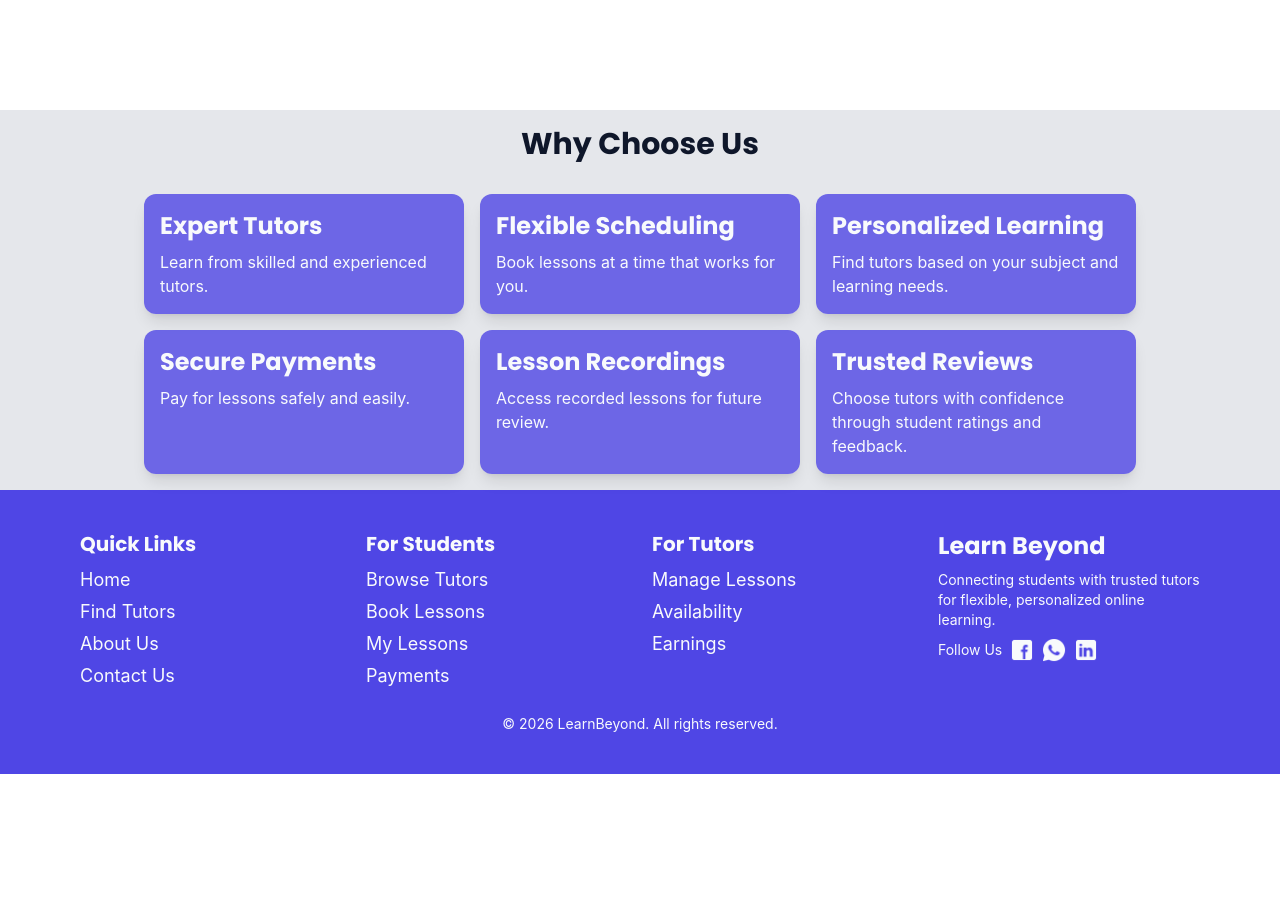
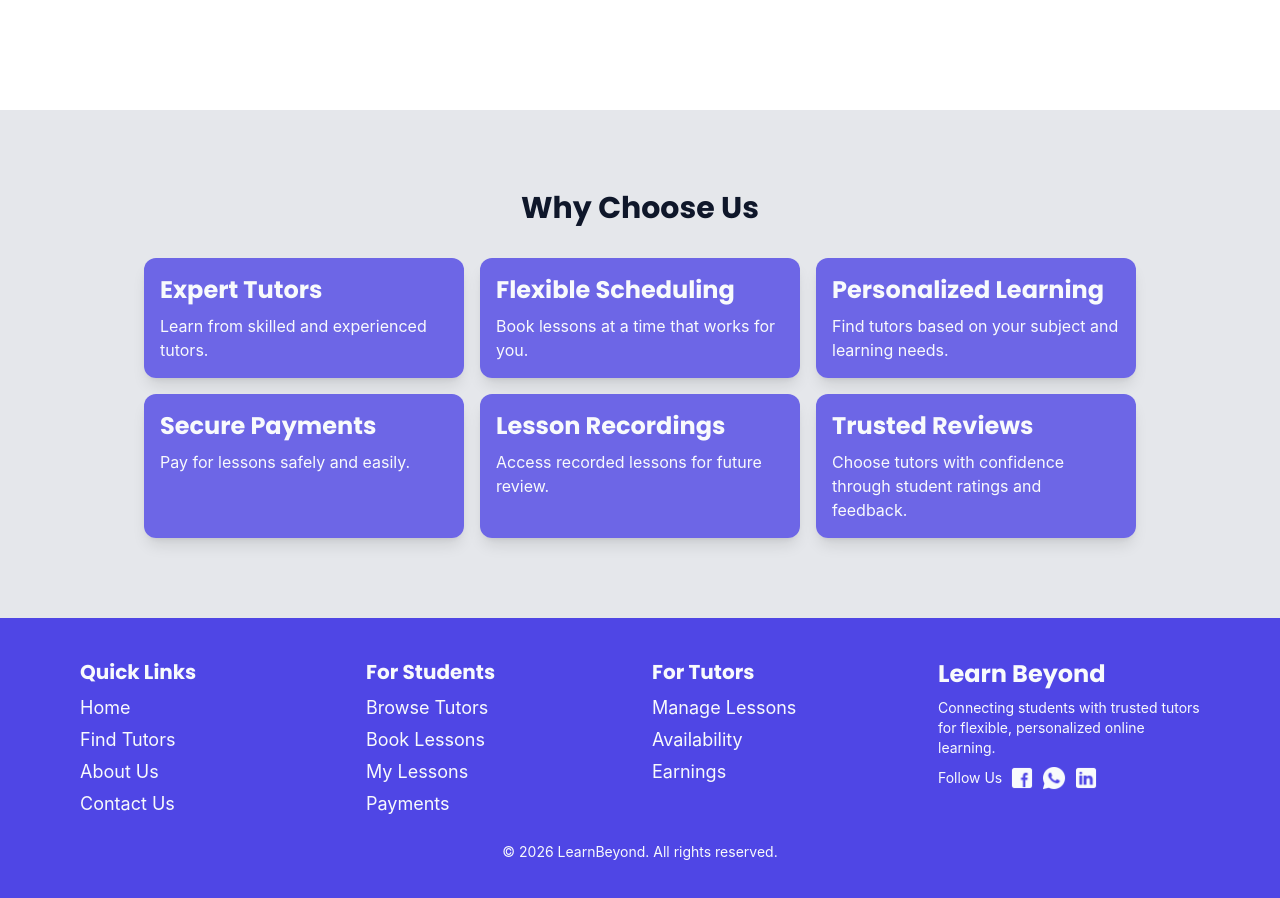
Before and after one commit to LeoAlexThomas/Learn-Beyond-Frontend, a React (Vite) app: page / in a window 1280 px wide. Shown: the part 2437-3335 px from the top of the page. Before the commit the page ends 3211 px from the top, so only its background shows below. Built offline with nearby package versions, Linux system fonts and the light colour scheme; no server answers.

Commit message:
added padding in why choose us section

```diff
--- a/src/components/WhyChooseUs.jsx
+++ b/src/components/WhyChooseUs.jsx
@@ -3,7 +3,7 @@ import React, { Fragment } from "react";
 const WhyChooseUs = () => {
   return (
     <div className="bg-border">
-      <div className="flex flex-col gap-8 items-center justify-center w-full max-w-300 mx-auto p-4">
+      <div className="flex flex-col gap-8 items-center justify-center w-full max-w-300 mx-auto px-4 py-20">
         <h1 className="text-2xl sm:text-3xl font-Title font-bold text-text text-center">
           Why Choose Us
         </h1>
```
